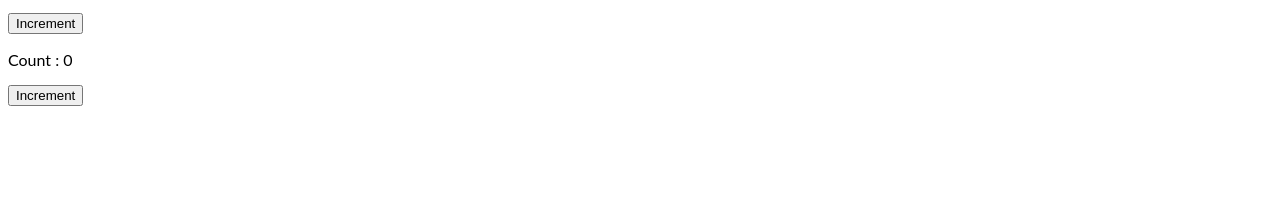
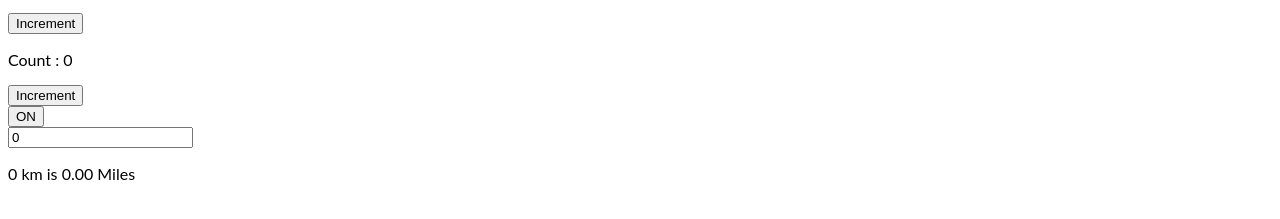
Before and after one commit to j-sathurjan/hello-react-example-ksq4cy, a React app: page / in a window 1280 px wide. Shown: the part 359-578 px from the top of the page. Built offline with nearby package versions, Linux system fonts and the light colour scheme.

Commit message:
2 files modified

```diff
--- a/index.html
+++ b/index.html
@@ -12,5 +12,7 @@
     <div id="stateEx"></div>
     <div id="counterApp"></div>
     <div id="counterApp2"></div>
+    <div id="toggle"></div>
+    <div id="converter"></div>
   </body>
 </html>
--- a/index.js
+++ b/index.js
@@ -82,3 +82,31 @@ function CounterApp() {
   );
 }
 ReactDOM.render(<CounterApp />, document.getElementById('counterApp2'));
+
+function Toggle() {
+  const [val, setVal] = useState('ON');
+  function toggle() {
+    setVal(val == 'ON' ? 'OFF' : 'ON');
+  }
+  return <button onClick={toggle}>{val}</button>;
+}
+ReactDOM.render(<Toggle />, document.getElementById('toggle'));
+
+function Converter() {
+  const [km, setKm] = useState(0);
+  function handleChange(event) {
+    setKm(event.target.value);
+  }
+  function convert(km) {
+    return (km / 1.609).toFixed(2);
+  }
+  return (
+    <div>
+      <input type="text" value={km} onChange={handleChange} />
+      <p>
+        {km} km is {convert(km)} Miles
+      </p>
+    </div>
+  );
+}
+ReactDOM.render(<Converter />, document.getElementById('converter'));
```
